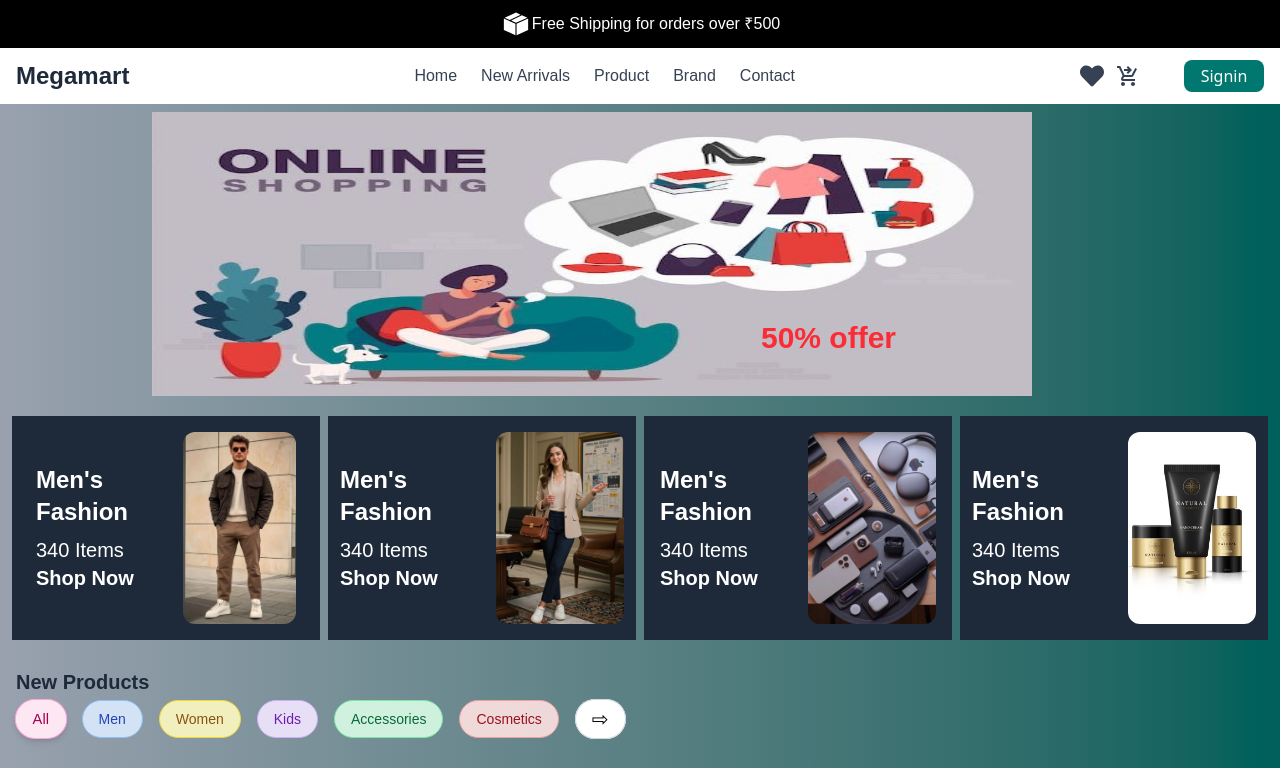
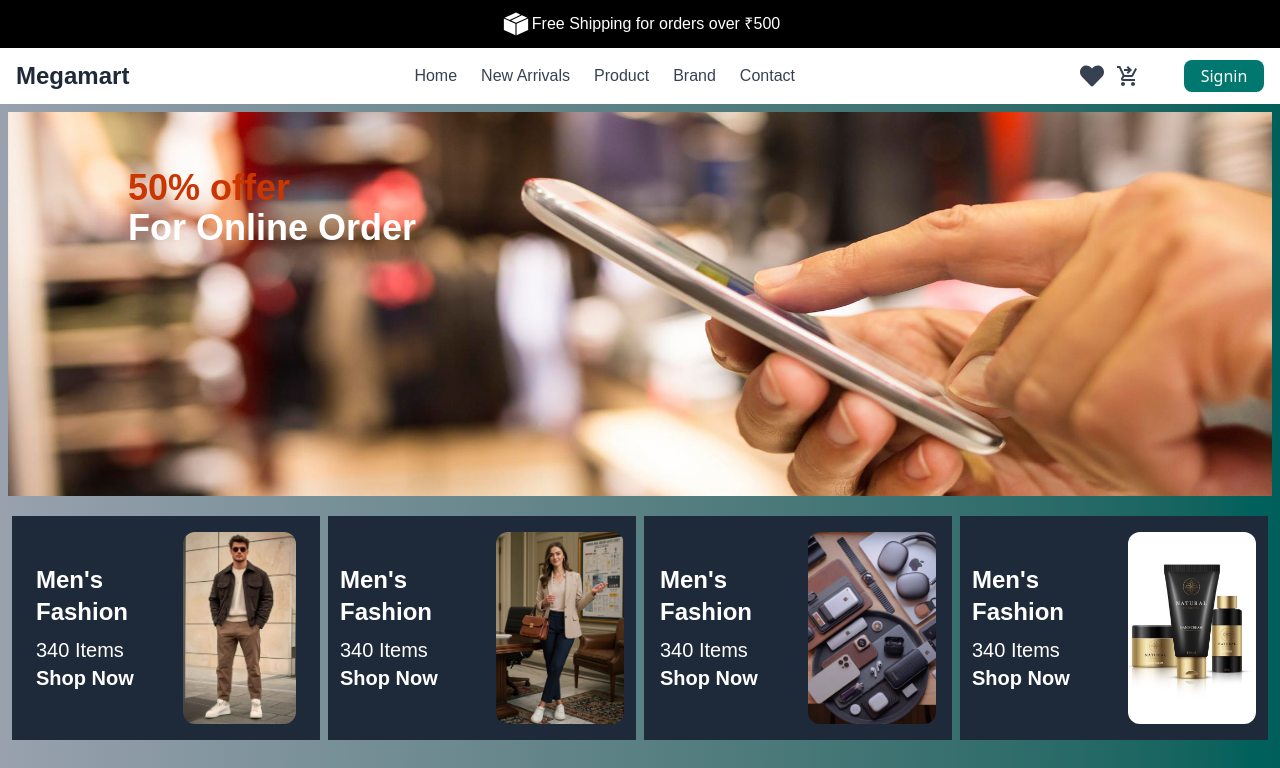
Before and after one commit to gokulmsv/Megamart, a React (Vite) app: page /#/ in a window 1280 px wide. Shown: the top 768 px of the page. Built offline with nearby package versions, Linux system fonts and the light colour scheme; no server answers.

Commit message:
Website Updated

```diff
--- a/src/Components/Slider.jsx
+++ b/src/Components/Slider.jsx
@@ -1,37 +1,49 @@
 import React, { useEffect, useState } from "react";
 import slider from "../assets/slider-1.jpg";
-import slider1 from "../assets/slider-2.jpeg";
+import slider1 from "../assets/slider-2.jpg";
 
 const Slider = () => {
-
-  const[isToggled, setIsToggled] = useState(false);
+  const [isToggled, setIsToggled] = useState(false);
 
   useEffect(() => {
-    const setIntervalId = setInterval(() =>{
-      setIsToggled((prevIsToggled) => !prevIsToggled)
-    }, 5000)
-    return () => clearInterval(setIntervalId)
-  }, [])
+    const setIntervalId = setInterval(() => {
+      setIsToggled((prevIsToggled) => !prevIsToggled);
+    }, 2000);
+    return () => clearInterval(setIntervalId);
+  }, []);
 
   return (
     <>
       <div>
         {isToggled ? (
-
-          <div className="relative">
-            <img src={slider1} className="w-[90%] h-[200px] pl-10 lg:w-[70%] lg:mx-36 lg:p-2 lg:h-[300px]" alt="" />
-            <p className="absolute right-14 top-34 text-3xl font-bold text-red-500 md:absolute  md:right-28 lg:right-52 lg:my-20 xl:absolute xl:right-96 xl:my-20">50% offer</p>
+          // <div className="relative">
+          //   <img src={slider1} className="w-[90%] h-[200px] pl-10 lg:w-[70%] lg:mx-36 lg:p-2 lg:h-[300px] xl:w-[50%] xl:place-items-center" alt="" />
+          //   <p className="absolute right-14 top-34 text-3xl font-bold text-red-500 md:absolute  md:right-28 lg:right-52 lg:my-20 xl:absolute xl:right-96 xl:my-20">50% offer</p>
+          // </div>
+          <div>
+            {/* IMAGE + BADGE */}
+            <div className="relative">
+              <img
+                src={slider1}
+                className="w-full p-2 h-[200px] bg-cover md:w-[100%] lg:w-[100%] lg:h-[250px] xl:h-[400px]"
+                alt=""
+              />
+              <h2
+                className="absolute top-16 left-10 text-xl font-bold text-orange-700 md:text-2xl md:left-28 lg:left-32 lg:text-3xl xl:right-96 xl:text-4xl">
+                50% offer <br />
+                <span className="text-white">For Online Order</span>
+              </h2>
+            </div>
           </div>
-
         ) : (
           <div className="relative font-poppins p-1">
             <img
               src={isToggled ? slider1 : slider}
               alt="slider"
-              className="w-full h-[200px] bg-cover my-2 md:w-[80%] lg:w-[100%] lg:h-[250px] xl:h-[300px]"
+              className="w-full h-[200px] bg-cover my-2 md:w-[100%] lg:w-[100%] lg:h-[250px] xl:h-[400px]"
             />
 
-            <div className="absolute top-10 text-white pl-2 text-l xl:top-20 md:absolute md:left-14 lg:absolute lg:left-20 lg:text-2xl">
+            <div className="absolute top-10 text-white pl-2 text-l xl:top-28 md:absolute md:left-14 lg:absolute lg:left-20 lg:text-2xl">
               <h1 className="text-sky-400">MEN'S</h1>
               <span>FASHION</span>
               <p>New Collections</p>
@@ -40,7 +52,7 @@ const Slider = () => {
                 SHOP NOW
               </button>
             </div>
-            <div className="absolute right-1.5 top-10 text-white pl-2 xl:top-20  text-l md:absolute md:right-14 lg:absolute lg:right-20 lg:text-2xl">
+            <div className="absolute right-1.5 top-10 text-white pl-2 xl:top-28  text-l md:absolute md:right-14 lg:absolute lg:right-20 lg:text-2xl">
               <h1 className="text-pink-400">WOMEN'S</h1>
               <span>FASHION</span>
               <p>New Collections</p>
```
Also changed, not shown: src/assets/slider-2.jpeg (deleted), src/assets/slider-2.jpg (added).
